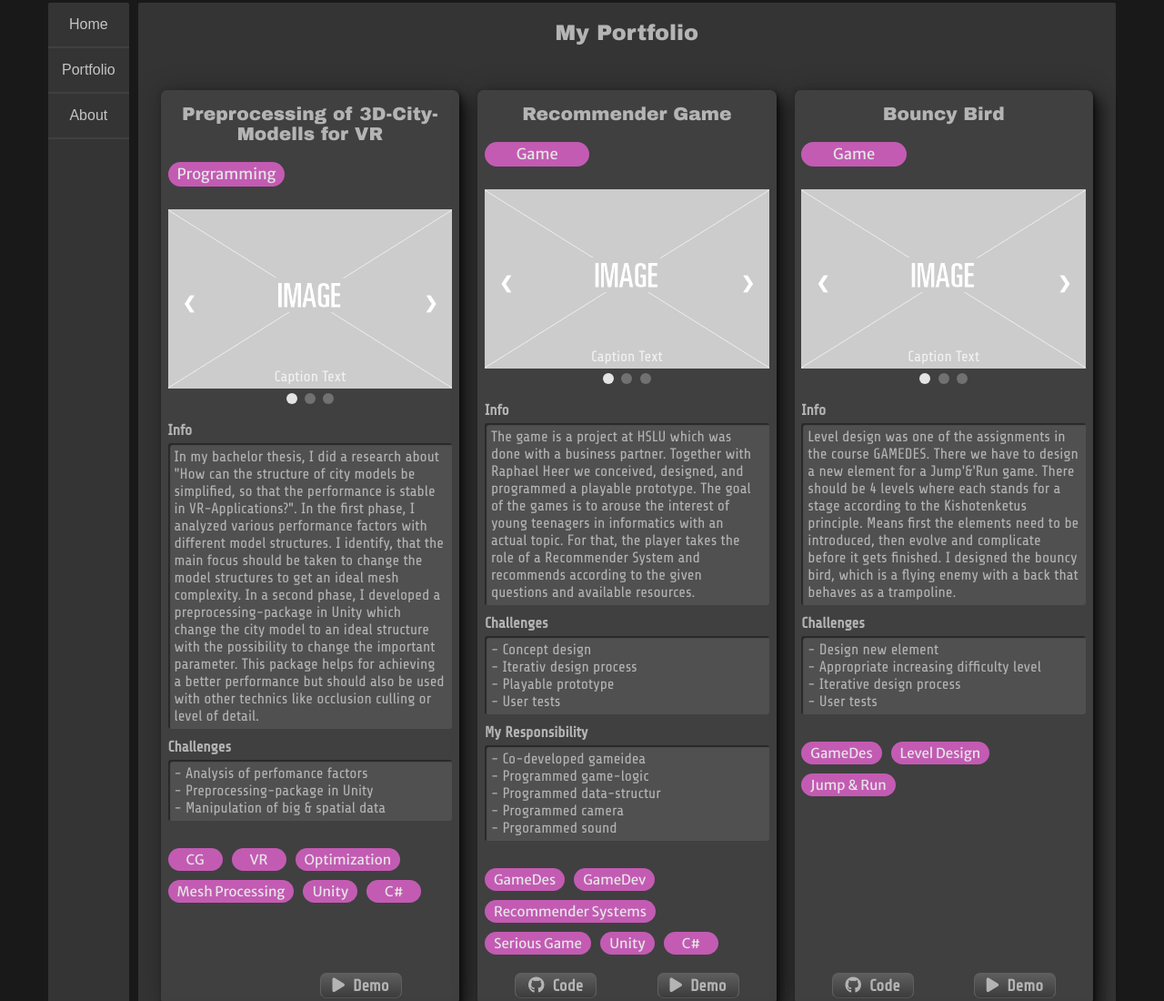
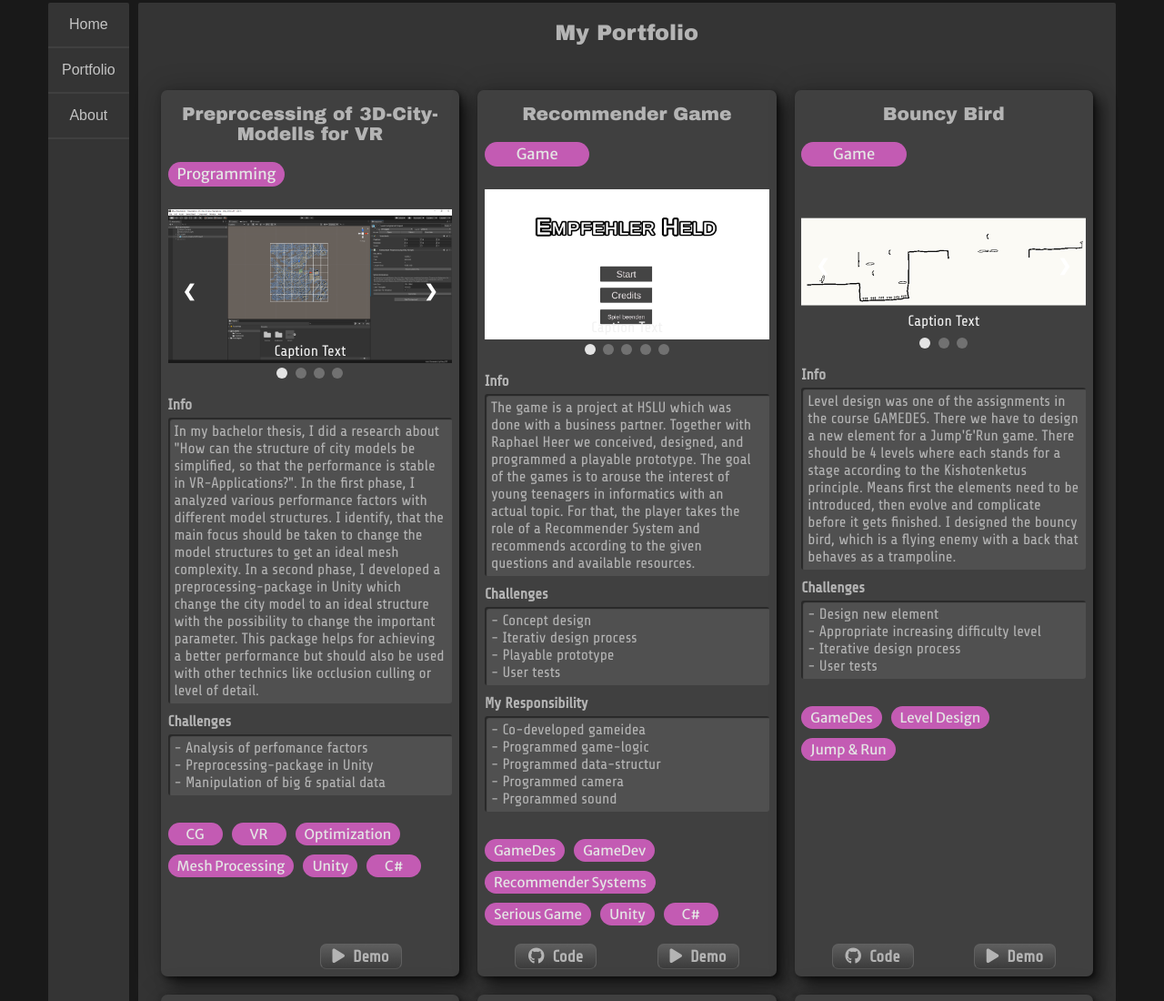
Before and after one commit to iarava/PortfolioPage, a plain HTML site: page index.html in a window 1280 px wide. Shown: the part 807-1907 px from the top of the page at 91% size. Drawn offline with Linux system fonts and the light colour scheme; a web font is replaced by a local one.

Commit message:
finish slides of all portfolios

```diff
--- a/index.html
+++ b/index.html
@@ -60,15 +60,19 @@
             <div class="showcase">
                 <div class="slideshow-container">
                     <div class="mySlides fade">
-                      <img class="img-portfolio" src="images/img-placeholder.png">
+                      <img class="img-portfolio" src="images/portfolio_1/1_cover.png">
                       <div class="text">Caption Text</div>
                     </div>
                     <div class="mySlides fade">
-                      <img class="img-portfolio" src="images/img-placeholder.png">
+                      <img class="img-portfolio" src="images/portfolio_1/2_results.JPG">
                       <div class="text">Caption Text</div>
                     </div>
                     <div class="mySlides fade">
-                      <img class="img-portfolio" src="images/img-placeholder.png">
+                      <img class="img-portfolio" src="images/portfolio_1/3_mainAlgorithm.JPG">
+                      <div class="text">Caption Text</div>
+                    </div>
+                    <div class="mySlides fade">
+                      <img class="img-portfolio" src="images/portfolio_1/4_package.jpg">
                       <div class="text">Caption Text</div>
                     </div>
                     <a class="prev" onclick="plusSlides(-1,1)">&#10094;</a>
@@ -78,6 +82,7 @@
                   <span class="dot" onclick="currentSlide(1,1)"></span>
                   <span class="dot" onclick="currentSlide(2,1)"></span>
                   <span class="dot" onclick="currentSlide(3,1)"></span>
+                  <span class="dot" onclick="currentSlide(4,1)"></span>
                 </div>
             </div>
             <div class="description">
@@ -115,15 +120,23 @@
             <div class="showcase">
                 <div class="slideshow-container">
                     <div class="mySlides fade">
-                      <img class="img-portfolio" src="images/img-placeholder.png">
+                      <img class="img-portfolio" src="images/portfolio_2/1_cover.jpg">
                       <div class="text">Caption Text</div>
                     </div>
                     <div class="mySlides fade">
-                      <img class="img-portfolio" src="images/img-placeholder.png">
+                      <img class="img-portfolio" src="images/portfolio_2/2_paper-prototype%20-%20Kopie.png">
                       <div class="text">Caption Text</div>
                     </div>
                     <div class="mySlides fade">
-                      <img class="img-portfolio" src="images/img-placeholder.png">
+                      <img class="img-portfolio" src="images/portfolio_2/3_finaleIdea.jfif">
+                      <div class="text">Caption Text</div>
+                    </div>
+                    <div class="mySlides fade">
+                      <img class="img-portfolio" src="images/portfolio_2/4_prototype1.PNG">
+                      <div class="text">Caption Text</div>
+                    </div>
+                    <div class="mySlides fade">
+                      <img class="img-portfolio" src="images/portfolio_2/5_finalPrototype.JPG">
                       <div class="text">Caption Text</div>
                     </div>
                     <a class="prev" onclick="plusSlides(-1,2)">&#10094;</a>
@@ -133,6 +146,8 @@
                   <span class="dot" onclick="currentSlide(1,2)"></span>
                   <span class="dot" onclick="currentSlide(2,2)"></span>
                   <span class="dot" onclick="currentSlide(3,2)"></span>
+                  <span class="dot" onclick="currentSlide(4,2)"></span>
+                  <span class="dot" onclick="currentSlide(5,2)"></span>
                 </div>
             </div>
             <div class="description">
@@ -179,15 +194,15 @@
             <div class="showcase">
                 <div class="slideshow-container">
                     <div class="mySlides fade">
-                      <img class="img-portfolio" src="images/img-placeholder.png">
+                      <img class="img-portfolio" src="images/portfolio_3/1_cover.png">
                       <div class="text">Caption Text</div>
                     </div>
                     <div class="mySlides fade">
-                      <img class="img-portfolio" src="images/img-placeholder.png">
+                      <img class="img-portfolio" src="images/portfolio_3/2_trapped.png">
                       <div class="text">Caption Text</div>
                     </div>
                     <div class="mySlides fade">
-                      <img class="img-portfolio" src="images/img-placeholder.png">
+                      <img class="img-portfolio" src="images/portfolio_3/3_trappedSolution.png">
                       <div class="text">Caption Text</div>
                     </div>
                     <a class="prev" onclick="plusSlides(-1,3)">&#10094;</a>
```
Also changed, not shown: images/portfolio_1/1_cover.png (added), images/portfolio_1/2_results.JPG (added), images/portfolio_1/3_mainAlgorithm.JPG (added), images/portfolio_1/4_package.jpg (added), images/portfolio_2/1_cover.jpg (added), images/portfolio_2/2_paper-prototype - Kopie.png (added), images/portfolio_2/2_paper-prototype.jpg (added), images/portfolio_2/3_finaleIdea.jfif (added), images/portfolio_2/4_prototype1.PNG (added), images/portfolio_2/5_finalPrototype.JPG (added), images/portfolio_3/1_cover.png (added), images/portfolio_3/2_trapped.png (added), images/portfolio_3/3_trappedSolution.png (added).
